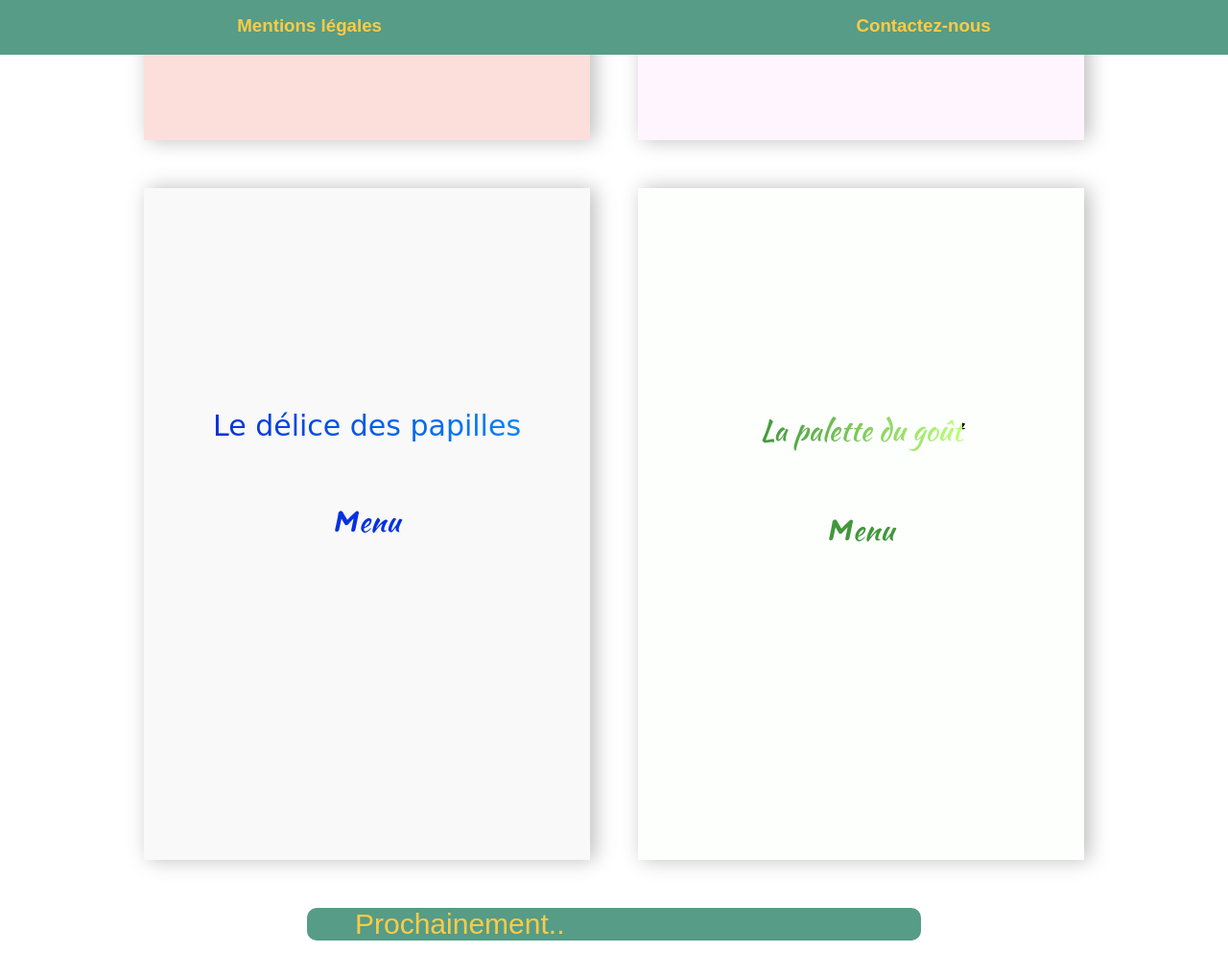
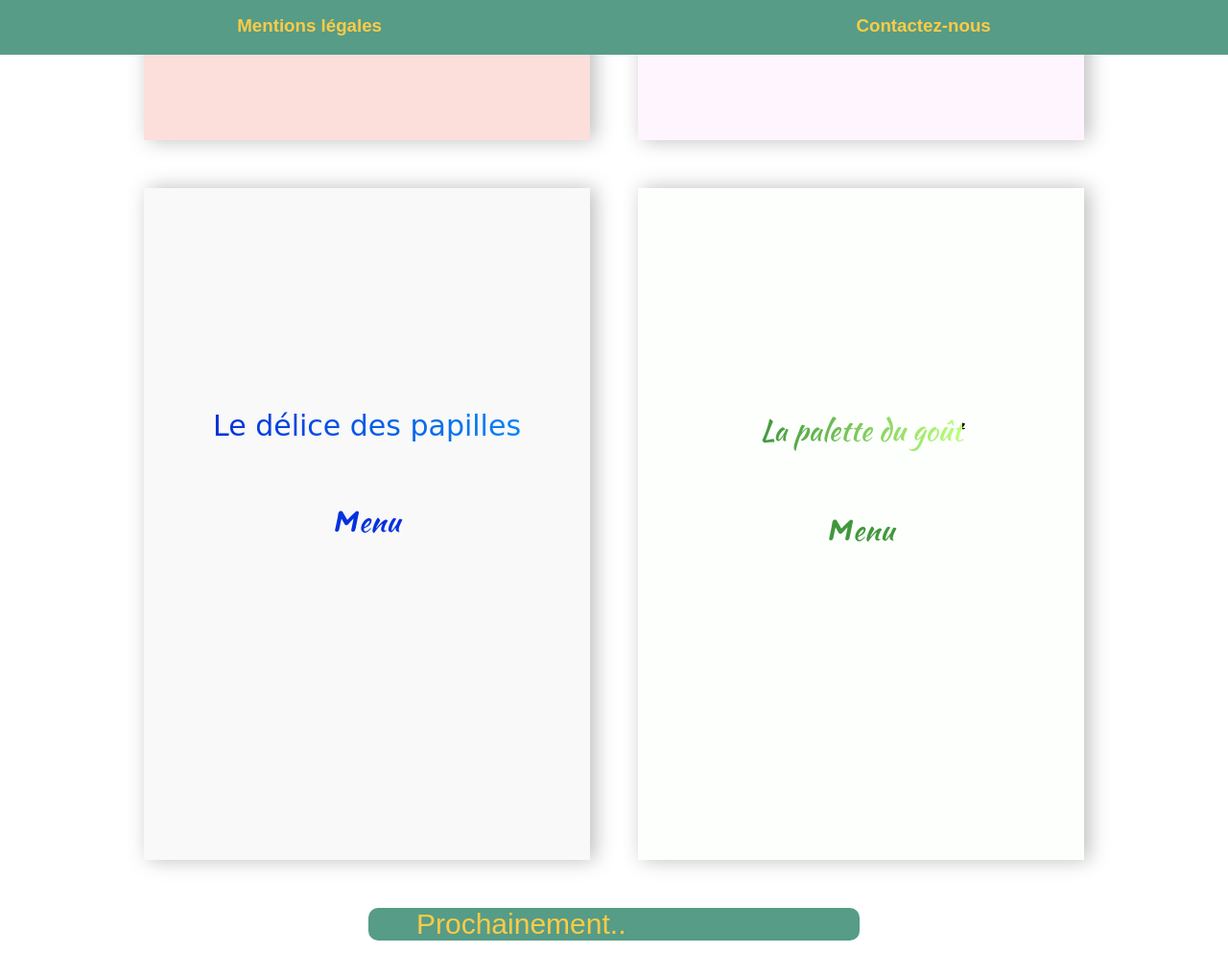
Before and after one commit to Tachalog/P3_Ohmyfood, a plain HTML site: page index.html in a window 1280 px wide. Shown: the part 743-1761 px from the top of the page at 96% size. Drawn offline with nearby package versions, Linux system fonts and the light colour scheme; a web font is replaced by a local one.

Commit message:
Modification de la taille section next

```diff
--- a/sass/style.scss
+++ b/sass/style.scss
@@ -241,7 +241,6 @@ après le texte prochainement-----*/
     height: auto;
     align-items: center;
     justify-content: center;
-    width: 100%;
 
     .next {
         display: flex;
@@ -251,7 +250,7 @@ après le texte prochainement-----*/
         background-color: #569c87;
         font-family: "Montserrat", sans-serif;
         font-size: 30px;
-        width: 50%;
+        width: 40%;
 
         &::after {
             content: " ...";
@@ -339,11 +338,6 @@ Partie responsive
             padding: 0 20px;
             font-size: 15px;
             width: 50%;
-
-            /*&::after {
-                animation-play-state: paused;
-                content: none;
-            }*/
         }
     }
 
```
Also changed, not shown: css/style.css, 1 other file.
